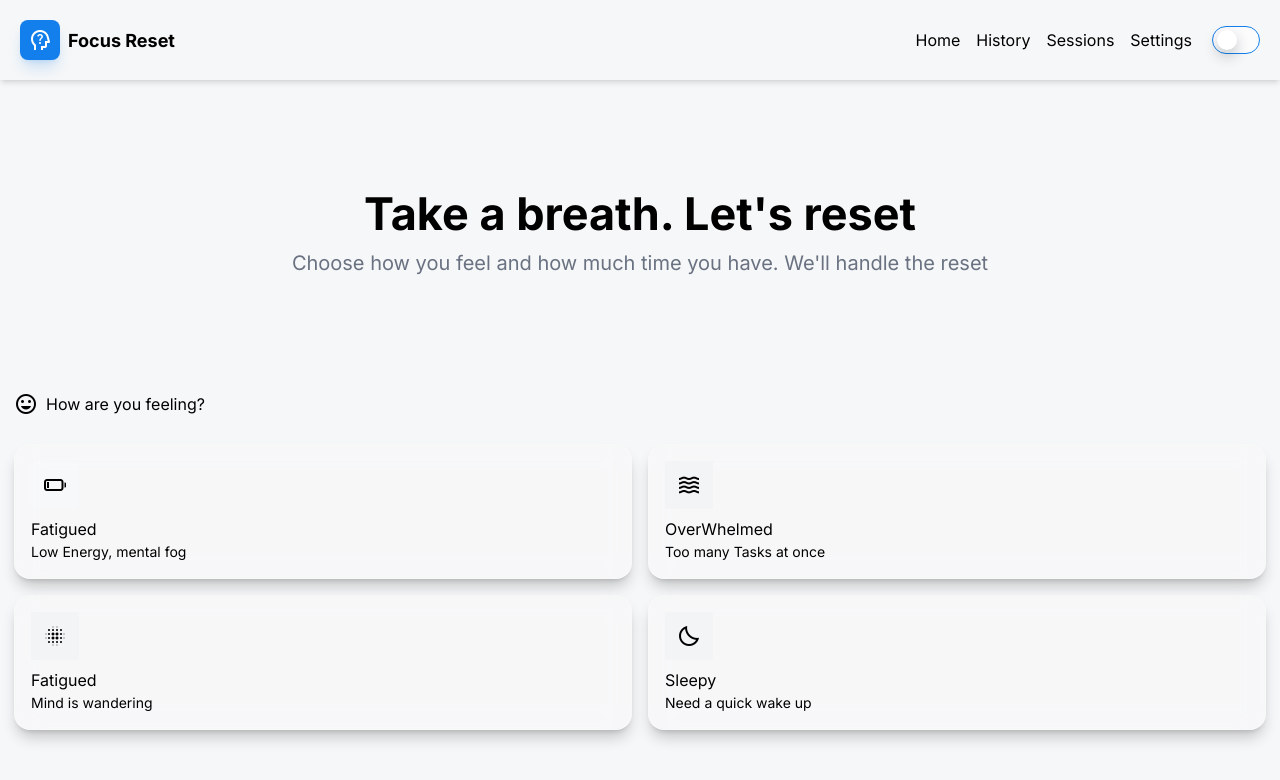
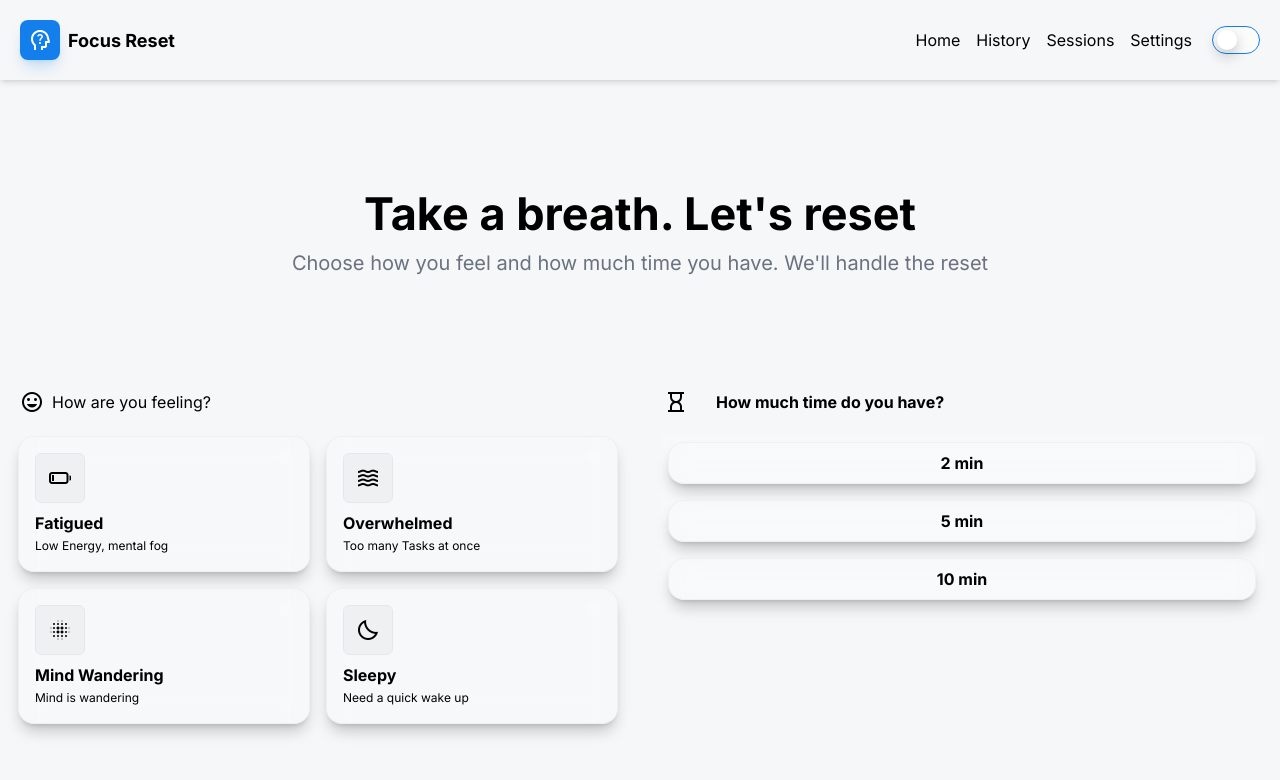
Before and after one commit to AsadKing-1/Focus-Reset, a Next.js app: page / in a window 1280 px wide. Shown: the top 780 px of the page. Built offline with nearby package versions, Linux system fonts and the light colour scheme.

Commit message:
feat:Добавил категории усталости и Делаю длительность Сеансов

```diff
--- a/app/page.tsx
+++ b/app/page.tsx
@@ -1,16 +1,18 @@
 import FeelingSection from "@/components/FeelingSection/FeelingSection";
+import TimeSection from "@/components/TimeSection/TimeSection";
 
 export default function Home() {
   return (
     <div>
       <div className="animate-fade-in py-25 px-4.5 m-auto flex justify-center flex-col items-center">
         <h1 className="text-[20px] md:text-[45px] font-extrabold dark:text-white">Take a breath. Let's reset</h1>
-        <p className="text-[16px] md:text-[20px] text-gray-500 dark:text-gray-400">
+        <p className="text-[16px] md:text-[20px] text-gray-500 dark:text-gray-400 text-center">
           Choose how you feel and how much time you have. We'll handle the reset
         </p>
       </div>
-      <div>
+      <div className="grid grid-cols-1 gap-4 p-1 md:grid-cols-2">
         <FeelingSection/>
+        <TimeSection/>
       </div>
     </div>
   );
--- a/components/FeelingSection/FeelingSection.tsx
+++ b/components/FeelingSection/FeelingSection.tsx
@@ -1,51 +1,41 @@
 "use client";
 
+import { Feelings } from "@/type/types";
+
+import { useState } from "react";
+
 export default function FeelingSection() {
+    const [selectedFeeling, setSelectedFeeling] = useState<Feelings | null>(null);
+
+    const feelings = ["Fatigued", "Overwhelmed", "Mind Wandering", "Sleepy"];
+    const feelingIcons = ["battery_android_frame_1", "waves", "blur_on", "bedtime"];
+    const feelingDescriptions = ["Low Energy, mental fog", "Too many Tasks at once", "Mind is wandering", "Need a quick wake up"];
+
+    const noneActiveCard = "rounded-2xl border border-gray-200/50 bg-white/20 p-4 shadow-lg shadow-black/20 backdrop-blur-md dark:border-white/10 dark:bg-white/5";
+    const noneActiveCardIcon = "border bg-gray-200/50 border-gray-200 rounded-md p-3 mb-2 dark:text-white dark:bg-white/5 dark:border-white/10";
+
     return (
         <div>
-            <div className="flex items-center gap-2 p-3.5">
+            <div className="flex items-center gap-2 px-4 py-2">
                 <span className="material-symbols-outlined size-6 dark:text-primary">
                     mood
                 </span>
                 <span className="dark:text-white">How are you feeling?</span>
             </div>
-            <div className="w-full grid grid-cols-2 gap-4 p-3.5">
-                <div className="rounded-2xl border border-white/15 bg-white/10 p-4 shadow-lg shadow-black/20 backdrop-blur-md">
-                    <div>
-                        <span className="material-symbols-outlined bg-white/10 border-white/15 rounded-md p-3 mb-2">
-                            battery_android_frame_1
-                        </span>
-                        <h2>Fatigued</h2>
-                        <p className="text-[14px]">Low Energy, mental fog</p>
+            <div className="w-full grid grid-cols-1 gap-4 p-3.5 md:grid-cols-2">
+                {feelings.slice(0).map((feeling, index) => (
+                    <div onClick={() => setSelectedFeeling(feeling as Feelings)} key={index} className={`transition-all duration-300 relative ${selectedFeeling === feeling ? "rounded-2xl bg-primary/5 border border-primary p-4 shadow-lg shadow-black/20 backdrop-blur-md" : noneActiveCard}`}>
+                        <div>
+                            <span className={`material-symbols-outlined ${selectedFeeling === feeling ? "border bg-primary/20 border-primary text-primary rounded-md p-3 mb-2" : noneActiveCardIcon}`}>
+                                {feelingIcons[index]}
+                            </span>
+                            <h2 className="font-display font-extrabold dark:text-white mb-0.5">{feeling}</h2>
+                            <p className="text-[12px] dark:text-white">{feelingDescriptions[index]}</p>
+                        </div>
+                        <div className={`w-3.5 h-3.5 ${selectedFeeling === feeling ? "bg-primary" : "bg-white/10"} rounded-full absolute top-5 right-4 -translate-y-1/2`}>
+                        </div>
                     </div>
-                </div>
-                <div className="rounded-2xl border border-white/15 bg-white/10 p-4 shadow-lg shadow-black/20 backdrop-blur-md">
-                    <div>
-                        <span className="material-symbols-outlined bg-gray-100 p-3 mb-2">
-                            waves
-                        </span>
-                        <h2>OverWhelmed</h2>
-                        <p className="text-[14px]">Too many Tasks at once</p>
-                    </div>
-                </div>
-                <div className="rounded-2xl border border-white/15 bg-white/10 p-4 shadow-lg shadow-black/20 backdrop-blur-md">
-                    <div>
-                        <span className="material-symbols-outlined bg-gray-100 p-3 mb-2">
-                            blur_on
-                        </span>
-                        <h2>Fatigued</h2>
-                        <p className="text-[14px]">Mind is wandering</p>
-                    </div>
-                </div>
-                <div className="rounded-2xl border border-white/15 bg-white/10 p-4 shadow-lg shadow-black/20 backdrop-blur-md">
-                    <div>
-                        <span className="material-symbols-outlined bg-gray-100 p-3 mb-2">
-                            bedtime
-                        </span>
-                        <h2>Sleepy</h2>
-                        <p className="text-[14px]">Need a quick wake up</p>
-                    </div>
-                </div>
+                ))}
             </div>
         </div>
     )
--- /dev/null
+++ b/components/TimeSection/TimeSection.tsx
@@ -0,0 +1,28 @@
+"use client";
+
+import { useState } from "react";
+
+export default function TimeSection() {
+    const [time, setTime] = useState<"2 min" | "5 min" | "10 min" | null>(null);
+    const times = ["2 min", "5 min", "10 min"];
+
+    return (
+        <div>
+            <div className="flex gap-3 items-center">
+                <span className="material-symbols-outlined px-4 py-2 dark:text-primary">
+                    hourglass
+                </span>
+                <span className="dark:text-white font-bold">How much time do you have?</span>
+            </div>
+            <div className="p-3">
+                {times.map((t) => (
+                    <div className="bg-white/10 p-2">
+                        <button onClick={() => setTime(t as "2 min" | "5 min" | "10 min")} key={t} className={`w-full rounded-2xl border  font-bold border-gray-200/50 bg-white/20 p-2 shadow-lg shadow-black/20 backdrop-blur-md dark:border-white/10 dark:bg-white/5 transition-all duration-300 ${time === t ? "border-primary bg-primary/5" : "hover:border-gray-200/70 hover:bg-white/30 dark:hover:border-white/20 dark:hover:bg-white/10"} dark:text-white`}>
+                            {t}
+                        </button>
+                    </div>
+                ))}
+            </div>
+        </div>
+    )
+}
--- /dev/null
+++ b/type/types.ts
@@ -0,0 +1 @@
+export type Feelings = "Fatigued" | "Overwhelmed" | "Mind Wandering" | "Sleepy";
```
